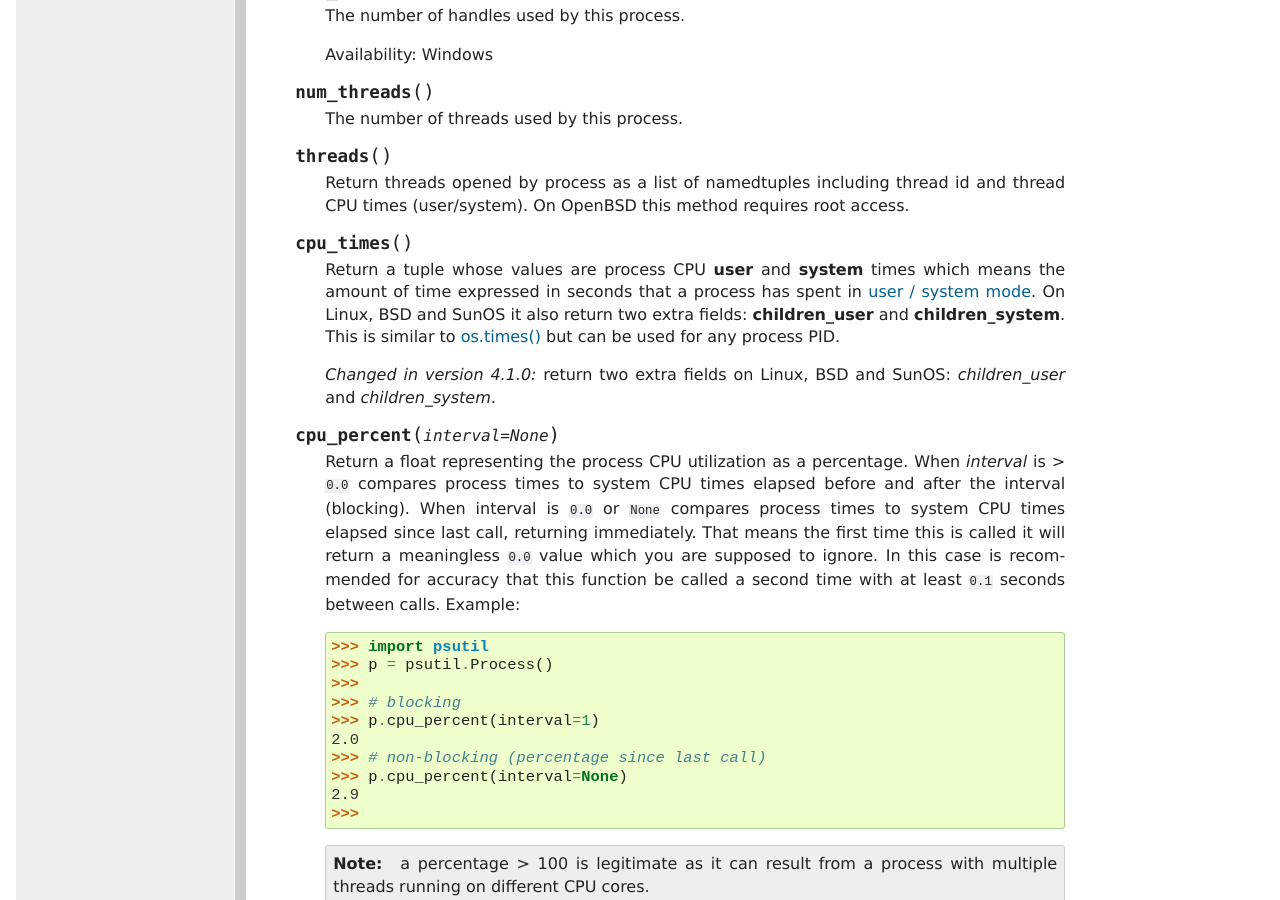
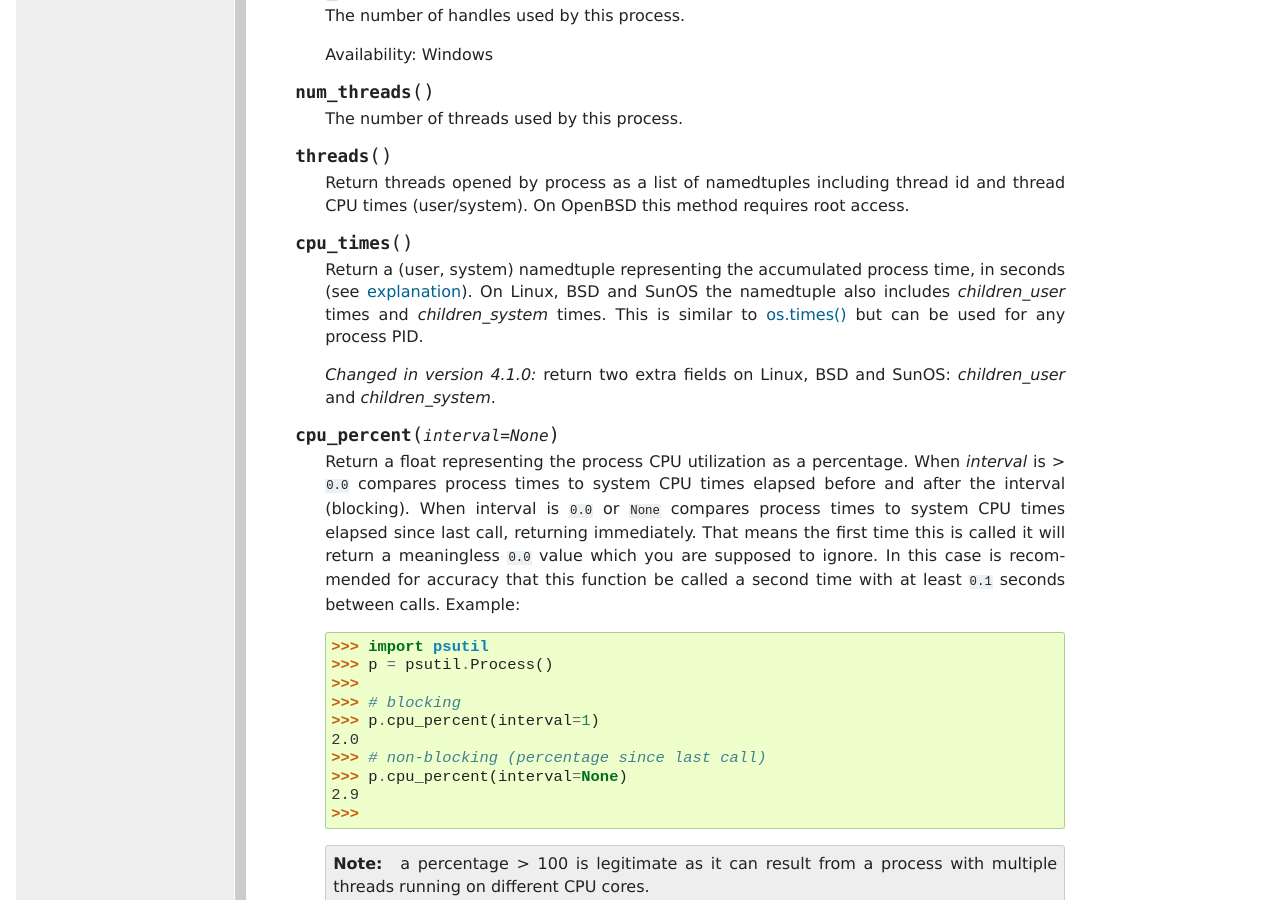
Before and after one commit to giampaolo/psutil, a Sphinx documentation site: the page built from docs/index.rst, in a window 1280 px wide and 900 px high, scrolled down 14335 px. Built offline with Sphinx 7.4.7, drawn with Linux system fonts in a browser that asks for light colours; formulas are drawn with MathJax 3.

Commit message:
update doc

```diff
--- a/README.rst
+++ b/README.rst
@@ -226,7 +226,7 @@ Process management
     pgids(real=1000, effective=1000, saved=1000)
     >>>
     >>> p.cpu_times()
-    pcputimes(user=1.02, system=0.31)
+    pcputimes(user=1.02, system=0.31, children_user=0.32, children_system=0.1)
     >>> p.cpu_percent(interval=1.0)
     12.1
     >>> p.cpu_affinity()
--- a/docs/index.rst
+++ b/docs/index.rst
@@ -915,12 +915,11 @@ Process class
 
   .. method:: cpu_times()
 
-     Return a tuple whose values are process CPU **user** and **system**
-     times which means the amount of time expressed in seconds that a process
-     has spent in
-     `user / system mode <http://stackoverflow.com/questions/556405/what-do-real-user-and-sys-mean-in-the-output-of-time1>`__.
-     On Linux, BSD and SunOS it also return two extra fields: **children_user**
-     and **children_system**.
+     Return a (user, system) namedtuple representing the accumulated process
+     time, in seconds (see
+     `explanation <http://stackoverflow.com/questions/556405/>`__).
+     On Linux, BSD and SunOS the namedtuple also includes `children_user` times
+     and `children_system` times.
      This is similar to
      `os.times() <http://docs.python.org//library/os.html#os.times>`__
      but can be used for any process PID.
```
